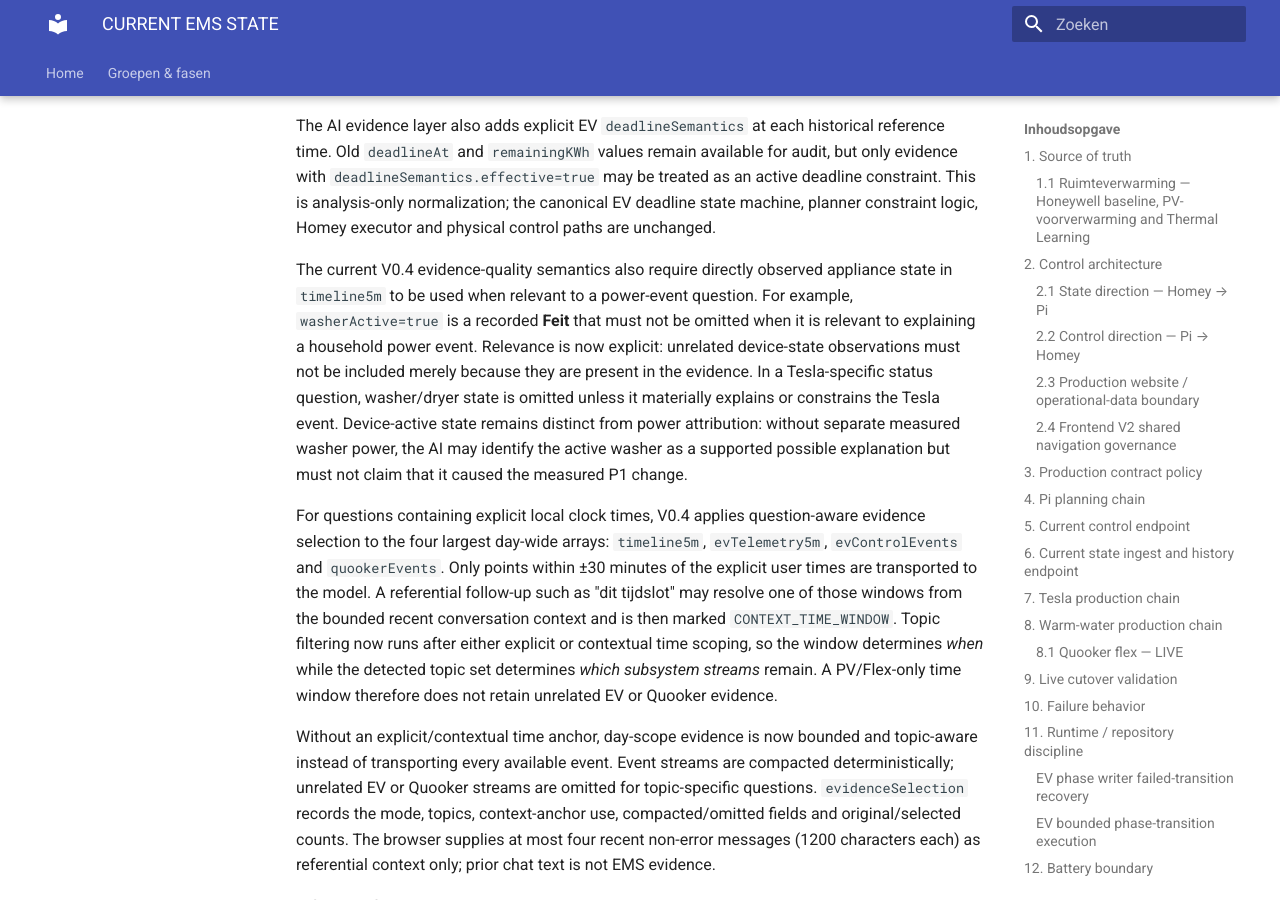
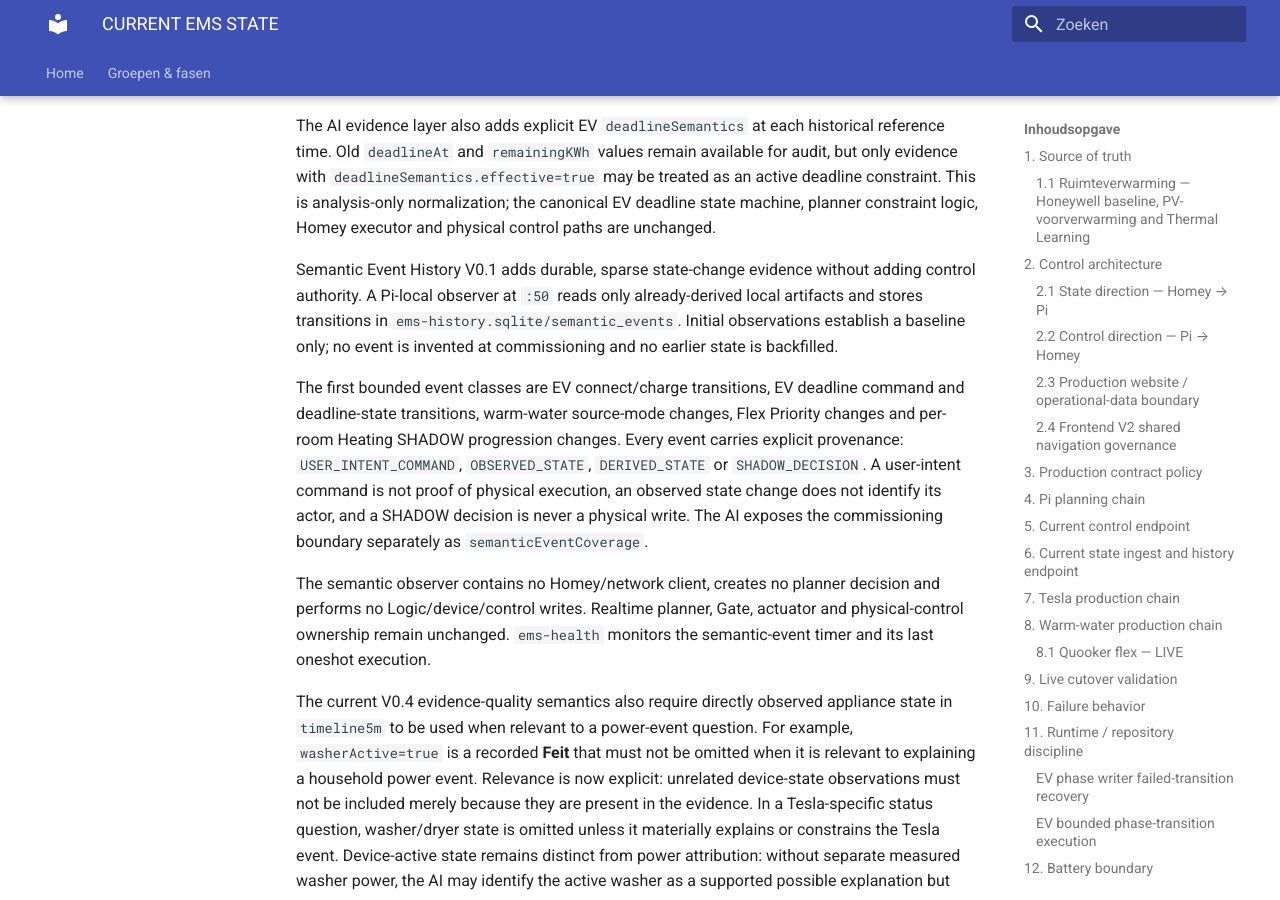
Before and after one commit to OnsKasteeltje/homey-energy-manual, an MkDocs documentation site: the page built from docs/architecture/CURRENT-EMS-STATE.md, in a window 1280 px wide and 900 px high, scrolled down 27636 px. Built offline with MkDocs 1.6.1 and Material for MkDocs 9.7.7, drawn with Linux system fonts in a browser that asks for light colours.

Commit message:
docs(ai): record semantic event observability boundary

```diff
--- a/docs/architecture/CURRENT-EMS-STATE.md
+++ b/docs/architecture/CURRENT-EMS-STATE.md
@@ -567,6 +567,28 @@
 state machine, planner constraint logic, Homey executor and physical control
 paths are unchanged.
 
+Semantic Event History V0.1 adds durable, sparse state-change evidence
+without adding control authority. A Pi-local observer at `:50` reads only
+already-derived local artifacts and stores transitions in
+`ems-history.sqlite/semantic_events`. Initial observations establish a
+baseline only; no event is invented at commissioning and no earlier state is
+backfilled.
+
+The first bounded event classes are EV connect/charge transitions, EV deadline
+command and deadline-state transitions, warm-water source-mode changes, Flex
+Priority changes and per-room Heating SHADOW progression changes. Every event
+carries explicit provenance:
+`USER_INTENT_COMMAND`, `OBSERVED_STATE`, `DERIVED_STATE` or
+`SHADOW_DECISION`. A user-intent command is not proof of physical execution,
+an observed state change does not identify its actor, and a SHADOW decision is
+never a physical write. The AI exposes the commissioning boundary separately as
+`semanticEventCoverage`.
+
+The semantic observer contains no Homey/network client, creates no planner
+decision and performs no Logic/device/control writes. Realtime planner, Gate,
+actuator and physical-control ownership remain unchanged. `ems-health`
+monitors the semantic-event timer and its last oneshot execution.
+
 The current V0.4 evidence-quality semantics also require directly observed
 appliance state in `timeline5m` to be used when relevant to a power-event
 question. For example, `washerActive=true` is a recorded **Feit** that must
```
